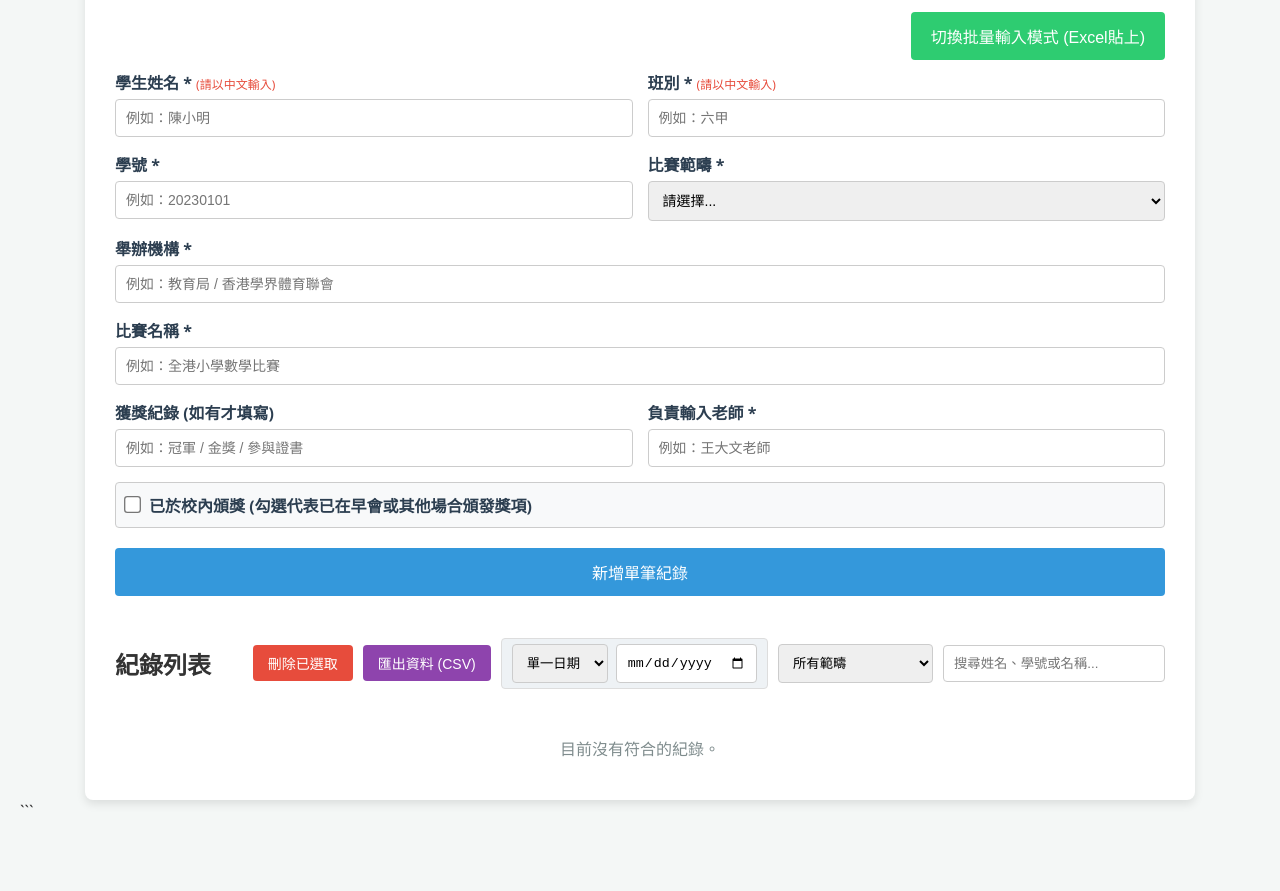
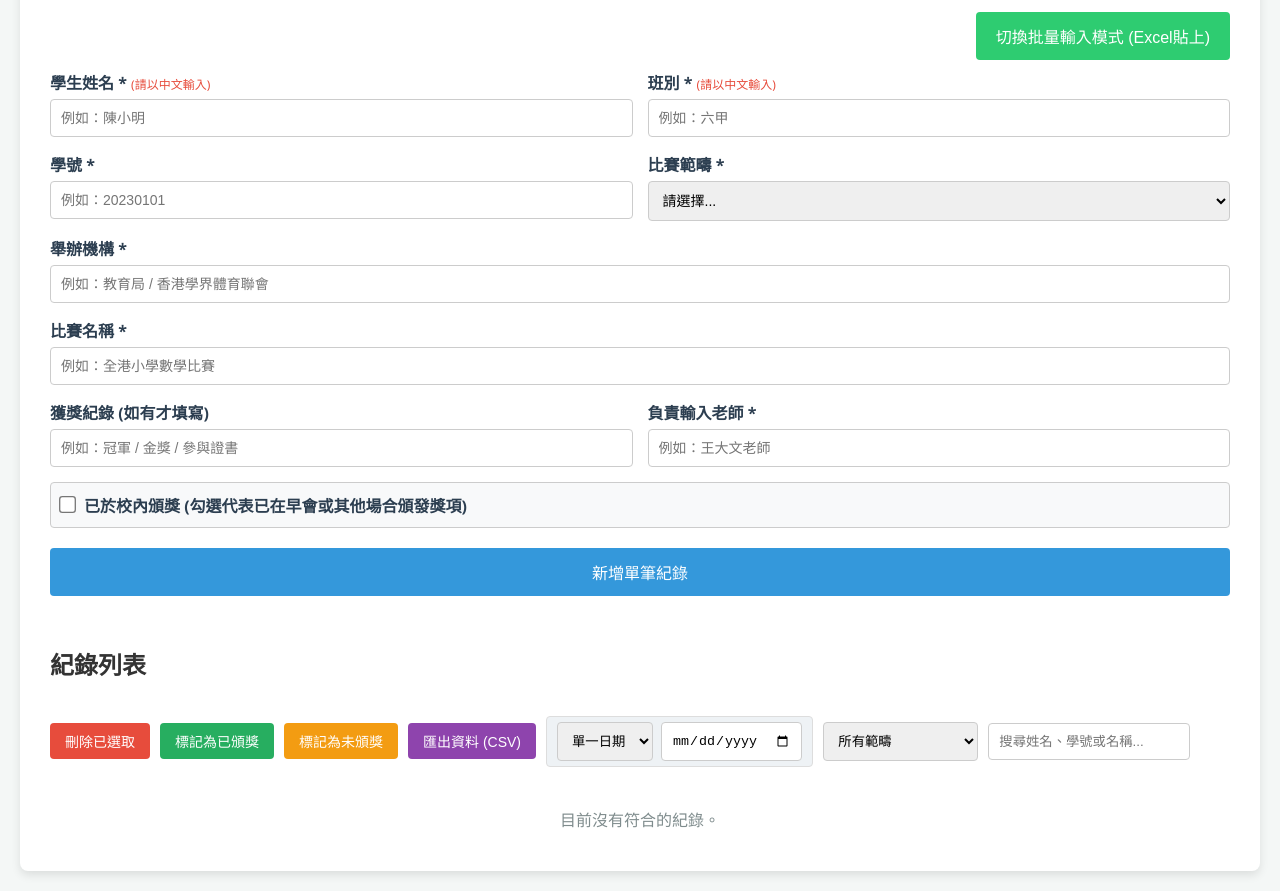
Before and after one commit to puishanjodie/student_awards_2, a plain HTML site: page index.html in a window 1280 px wide. Shown: the part 129-1020 px from the top of the page. Before the commit the page ends 971 px from the top, so only its background shows below. Drawn offline with Linux system fonts and the light colour scheme.

Commit message:
Update index.html

````diff
--- a/index.html
+++ b/index.html
@@ -13,7 +13,7 @@
             color: #333;
         }
         .container {
-            max-width: 1050px;
+            max-width: 1250px;
             margin: auto;
             background: #fff;
             padding: 20px 30px;
@@ -128,6 +128,26 @@
         button.export-btn:hover {
             background-color: #9b59b6;
         }
+        button.bulk-award-btn {
+            background-color: #27ae60;
+            flex: none;
+            width: auto;
+            padding: 8px 15px;
+            font-size: 14px;
+        }
+        button.bulk-award-btn:hover {
+            background-color: #2ecc71;
+        }
+        button.bulk-unaward-btn {
+            background-color: #f39c12;
+            flex: none;
+            width: auto;
+            padding: 8px 15px;
+            font-size: 14px;
+        }
+        button.bulk-unaward-btn:hover {
+            background-color: #d68910;
+        }
 
         /* 批量輸入區塊 */
         #batchSection {
@@ -158,7 +178,10 @@
             display: flex;
             gap: 10px;
             align-items: center;
-            flex-wrap: wrap;
+            flex-wrap: nowrap;
+            white-space: nowrap;
+            overflow-x: auto;
+            padding-bottom: 5px;
         }
         .search-controls input, .search-controls select {
             padding: 10px;
@@ -166,7 +189,7 @@
             border-radius: 4px;
         }
         .search-controls input[type="text"] {
-            width: 200px;
+            width: 180px;
         }
         .search-controls input[type="date"] {
             cursor: pointer;
@@ -330,6 +353,9 @@
         <h2>紀錄列表</h2>
         <div class="search-controls">
             <button type="button" class="bulk-delete-btn" onclick="deleteSelected()">刪除已選取</button>
+            <!-- 新增：批量修改頒獎狀態按鈕 -->
+            <button type="button" class="bulk-award-btn" onclick="bulkUpdateAwardStatus(true)">標記為已頒獎</button>
+            <button type="button" class="bulk-unaward-btn" onclick="bulkUpdateAwardStatus(false)">標記為未頒獎</button>
             <button type="button" class="export-btn" onclick="exportToCSV()">匯出資料 (CSV)</button>
 
             <!-- 單一/範圍日期搜尋 -->
@@ -410,18 +436,15 @@
     // 將紀錄中的字串日期解析為 Date 物件，方便範圍比對
     function parseRecordDate(dateString) {
         if (!dateString) return null;
-        // 擷取所有數字 (應對不同的瀏覽器格式 yyyy/mm/dd 或 dd/mm/yyyy)
         const parts = dateString.match(/(\d+)/g);
         if (!parts || parts.length < 3) return null;
 
         let year, month, day;
         if (parseInt(parts[0]) > 1000) {
-            // 格式為 YYYY/MM/DD
             year = parseInt(parts[0]);
             month = parseInt(parts[1]) - 1;
             day = parseInt(parts[2]);
         } else if (parseInt(parts[2]) > 1000) {
-            // 格式為 DD/MM/YYYY
             day = parseInt(parts[0]);
             month = parseInt(parts[1]) - 1;
             year = parseInt(parts[2]);
@@ -605,7 +628,32 @@
         }
     }
 
-    // 取得目前條件下篩選出的資料 (共用於列表渲染與匯出)
+    // 新增：批量修改校內頒獎狀態
+    function bulkUpdateAwardStatus(status) {
+        const selectedCheckboxes = document.querySelectorAll('.record-checkbox:checked');
+        if (selectedCheckboxes.length === 0) {
+            alert('請先在列表中勾選要修改的紀錄。');
+            return;
+        }
+
+        const statusText = status ? '已頒獎' : '未頒獎';
+        if (confirm(`確定要將選取的 ${selectedCheckboxes.length} 筆紀錄設定為「${statusText}」嗎？`)) {
+            const selectedIds = Array.from(selectedCheckboxes).map(cb => Number(cb.value));
+
+            records.forEach(r => {
+                if (selectedIds.includes(r.id)) {
+                    r.awardedInSchool = status;
+                    // 同時更新最後修改時間
+                    r.dateUpdated = getCurrentDateTime();
+                }
+            });
+
+            // 取消全選勾選狀態
+            document.getElementById('selectAll').checked = false;
+            saveAndRender();
+        }
+    }
+
     function getFilteredRecords() {
         const searchTerm = document.getElementById('searchInput').value.toLowerCase();
         const categoryFilterValue = document.getElementById('categoryFilter').value;
@@ -616,17 +664,14 @@
         const endDateVal = document.getElementById('endDate').value;
 
         return records.filter(record => {
-            // 文字搜尋配對
             const matchText =
                 (record.studentName && record.studentName.toLowerCase().includes(searchTerm)) ||
                 (record.studentId && record.studentId.toLowerCase().includes(searchTerm)) ||
                 (record.competitionName && record.competitionName.toLowerCase().includes(searchTerm)) ||
                 (record.category && record.category.toLowerCase().includes(searchTerm));
 
-            // 下拉選單配對
             const matchCategory = (categoryFilterValue === "") || (record.category === categoryFilterValue);
 
-            // 處理日期比對邏輯
             let matchDate = true;
             const recordDateStr = record.dateUpdated || record.dateAdded;
             const recordDate = parseRecordDate(recordDateStr);
@@ -646,7 +691,7 @@
                     const eDate = endDateVal ? new Date(endDateVal) : null;
 
                     if (sDate) sDate.setHours(0, 0, 0, 0);
-                    if (eDate) eDate.setHours(23, 59, 59, 999); // 包涵當天結束前
+                    if (eDate) eDate.setHours(23, 59, 59, 999);
 
                     if (sDate && eDate) {
                         matchDate = (recordDate >= sDate && recordDate <= eDate);
@@ -670,7 +715,6 @@
         renderTable(filtered);
     }
 
-    // 匯出資料為 CSV (支援揀選後匯出 或 條件篩選後匯出)
     function exportToCSV() {
         if (records.length === 0) {
             alert('目前沒有資料可以匯出。');
@@ -681,11 +725,9 @@
         const selectedCheckboxes = document.querySelectorAll('.record-checkbox:checked');
 
         if (selectedCheckboxes.length > 0) {
-            // 有勾選時，只匯出勾選的項目
             const selectedIds = Array.from(selectedCheckboxes).map(cb => Number(cb.value));
             dataToExport = records.filter(r => selectedIds.includes(r.id));
         } else {
-            // 沒勾選時，詢問是否匯出目前的篩選結果
             const confirmExport = confirm('您目前沒有勾選任何紀錄。\n\n按下「確定」將匯出目前畫面上的篩選紀錄。\n按下「取消」則返回。');
             if (!confirmExport) return;
 
@@ -716,7 +758,6 @@
             csvContent += row.join(",") + "\n";
         });
 
-        // 加上 BOM 確保 Excel 顯示中文
         const bom = "\uFEFF";
         const blob = new Blob([bom + csvContent], { type: 'text/csv;charset=utf-8;' });
         const url = URL.createObjectURL(blob);
@@ -779,7 +820,6 @@
         });
     }
 
-    // 防止 XSS 攻擊
     function escapeHTML(str) {
         if (!str) return '';
         return String(str).replace(/[&<>'"]/g,
@@ -800,4 +840,3 @@
 
 </body>
 </html>
-```
````
